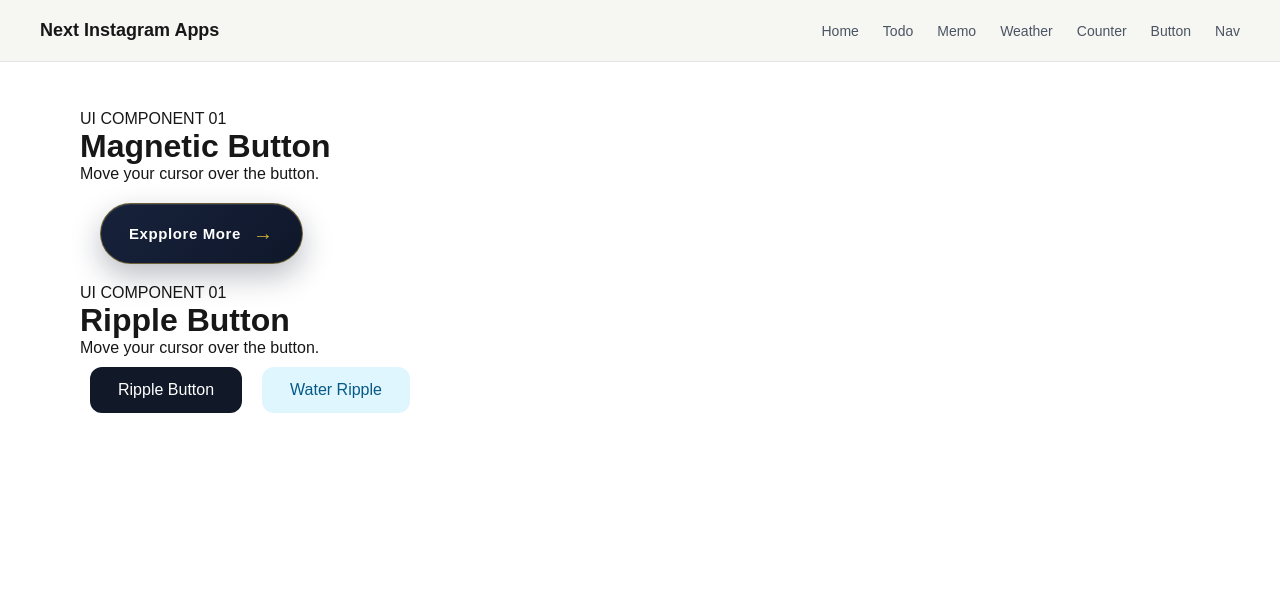
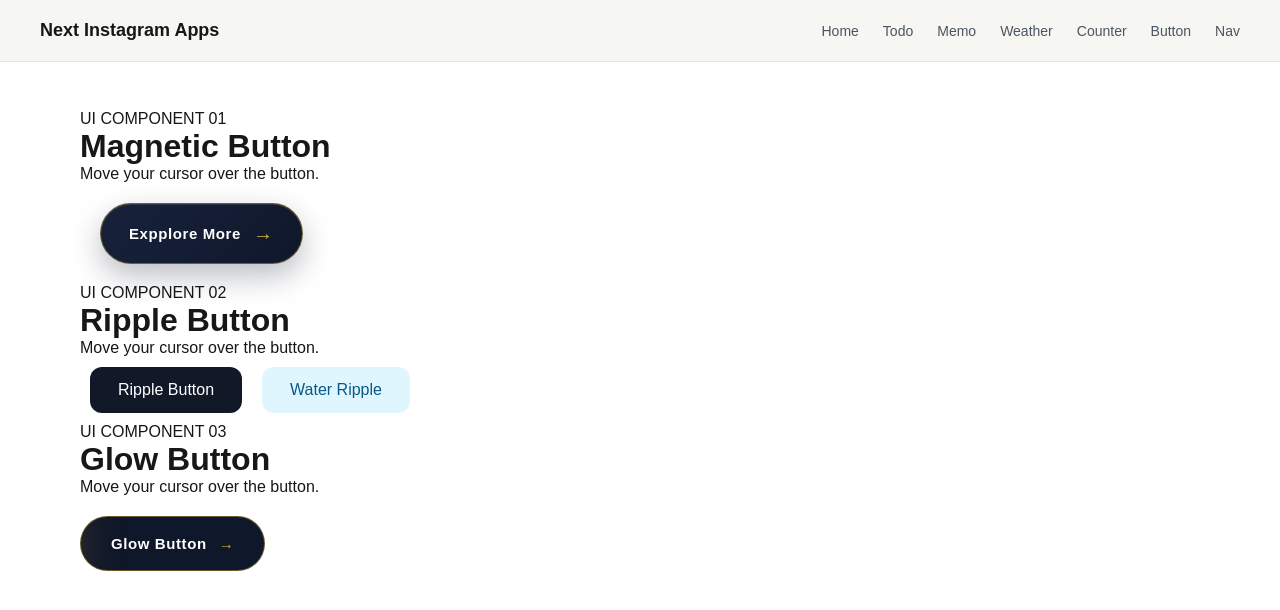
Before and after one commit to usamiyouhei/project-instagram, a Next.js app: page /button in a window 1280 px wide. Shown: the top 610 px of the page. Built offline with nearby package versions, Linux system fonts and the light colour scheme.

Commit message:
update glowButton

```diff
--- a/src/app/button/page.tsx
+++ b/src/app/button/page.tsx
@@ -2,6 +2,7 @@ import React from "react";
 import styles from "./page.module.scss";
 import MagneticButton from "@/components/ui/buttons/MagneticButton/MagneticButton";
 import RippleButton from "@/components/ui/buttons/RippleButton";
+import GlowButton from "@/components/ui/buttons/GlowButton/GlowButton";
 
 export default function page() {
   return (
@@ -18,13 +19,22 @@ export default function page() {
           <MagneticButton>Expplore More</MagneticButton>
         </div>
         <div className={styles.ripple}></div>
-        <p className={styles.label}>UI COMPONENT 01</p>
+        <p className={styles.label}>UI COMPONENT 02</p>
 
         <h1>Ripple Button</h1>
 
         <p className={styles.discription}>Move your cursor over the button.</p>
         <RippleButton>Ripple Button</RippleButton>
         <RippleButton variant="water">Water Ripple</RippleButton>
+        <div className={styles.glow}></div>
+
+        <p className={styles.label}>UI COMPONENT 03</p>
+
+        <h1>Glow Button</h1>
+
+        <p className={styles.discription}>Move your cursor over the button.</p>
+        <GlowButton>Glow Button</GlowButton>
+        {/* <RippleButton variant="water">Water Ripple</RippleButton> */}
       </div>
     </main>
   );
--- /dev/null
+++ b/src/components/ui/buttons/GlowButton/GlowButton.module.scss
@@ -0,0 +1,85 @@
+.button {
+  position: relative;
+
+  display: inline-flex;
+  align-items: center;
+  justify-content: center;
+
+  padding: 18px 30px;
+  margin-top: 20px;
+
+  overflow: hidden;
+  color: #fff;
+  font-size: 15px;
+  font-weight: 600;
+  letter-spacing: 0.04em;
+  background: #0f172a;
+  border: 1px solid rgba(212, 175, 55, 0.45);
+  border-radius: 999px;
+
+  cursor: pointer;
+
+  transition:
+    transform 250ms ease,
+    border-color 250ms ease,
+    box-shadow 250ms ease;
+
+  &:hover {
+    transform: translateY(-2px);
+
+    border-color: #d4af37;
+
+    box-shadow:
+      0 0 12px rgba(212, 175, 55, 0.35),
+      0 0 30px rgba(212, 175, 55, 0.2),
+      0 16px 30px rgba(15, 23, 42, 0.3);
+  }
+
+  &:active {
+    transform: translateY(0) scale(0.97);
+  }
+}
+
+.glow {
+  position: absolute;
+
+  width: 80px;
+  height: 80px;
+
+  top: 50%;
+  left: -100px;
+
+  transform: translateY(-50%);
+
+  border-radius: 50%;
+
+  background: rgba(212, 175, 55, 0.6);
+
+  filter: blur(30px);
+
+  transition: left 500ms ease;
+
+  pointer-events: none;
+}
+button:hover .glow {
+  left: calc(100% + 20px);
+}
+
+.content {
+  position: relative;
+  z-index: 1;
+
+  display: flex;
+  align-items: center;
+  gap: 12px;
+}
+
+.arrow {
+  color: #d4af37;
+
+  transition: transform 250ms ease;
+}
+
+.button:hover .arrow {
+  transform: translateX(5px);
+}
--- /dev/null
+++ b/src/components/ui/buttons/GlowButton/GlowButton.tsx
@@ -0,0 +1,19 @@
+import React from "react";
+import styles from "./GlowButton.module.scss";
+
+type GlowButtonProps = {
+  children: React.ReactNode;
+  onClick?: () => void;
+};
+
+export default function GlowButton({ children, onClick }: GlowButtonProps) {
+  return (
+    <button type="button" className={styles.button} onClick={onClick}>
+      <span className={styles.glow} />
+      <span className={styles.content}>
+        {children}
+        <span className={styles.arrow}>→</span>
+      </span>
+    </button>
+  );
+}
```
